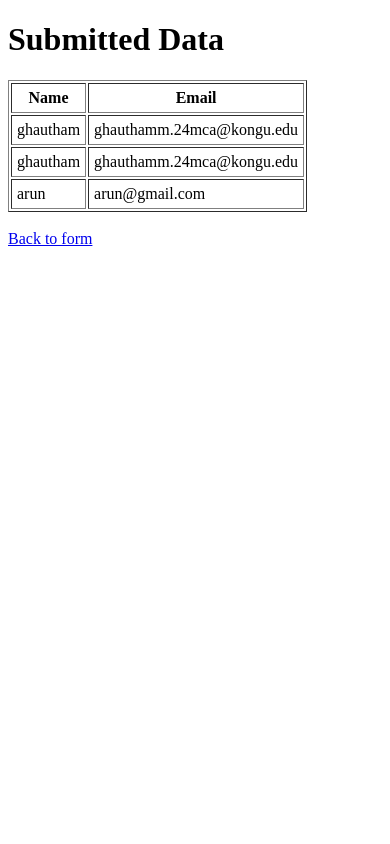
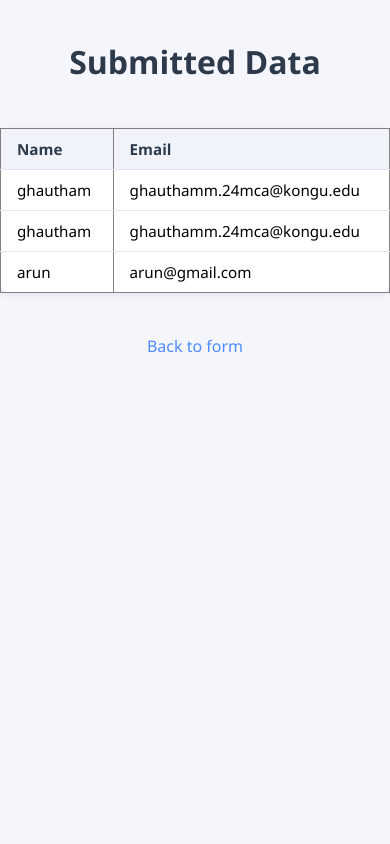
Before and after one commit to ghauthamm/fullstack, a Node server app: page /data in a window 390 px wide. Run offline with Node 20, Linux system fonts and the light colour scheme; some libraries are stand-ins or nearby versions.

Commit message:
Third commit

```diff
--- a/views/layouts/main.handlebars
+++ b/views/layouts/main.handlebars
@@ -4,6 +4,93 @@
   <meta charset="UTF-8">
   <meta name="viewport" content="width=device-width, initial-scale=1.0">
   <title>{{title}}</title>
+  <style>
+    body {
+      font-family: 'Segoe UI', Tahoma, Geneva, Verdana, sans-serif;
+      background: #f4f6fb;
+      margin: 0;
+      padding: 0;
+      min-height: 100vh;
+      display: flex;
+      flex-direction: column;
+      align-items: center;
+    }
+    h1 {
+      color: #2d3a4b;
+      margin-top: 40px;
+    }
+    form, table {
+      background: #fff;
+      padding: 24px 32px;
+      border-radius: 10px;
+      box-shadow: 0 2px 8px rgba(0,0,0,0.07);
+      margin-top: 24px;
+    }
+    label {
+      font-weight: 500;
+      color: #2d3a4b;
+    }
+    input[type="text"], input[type="email"] {
+      padding: 8px 12px;
+      border: 1px solid #cfd8dc;
+      border-radius: 5px;
+      margin-bottom: 12px;
+      width: 220px;
+      font-size: 1rem;
+    }
+    button {
+      background: #4f8cff;
+      color: #fff;
+      border: none;
+      padding: 10px 22px;
+      border-radius: 5px;
+      font-size: 1rem;
+      cursor: pointer;
+      transition: background 0.2s;
+    }
+    button:hover {
+      background: #2563eb;
+    }
+    table {
+      border-collapse: collapse;
+      width: 100%;
+      min-width: 350px;
+    }
+    th, td {
+      padding: 10px 16px;
+      border-bottom: 1px solid #e0e7ef;
+      text-align: left;
+    }
+    th {
+      background: #f0f4fa;
+      color: #2d3a4b;
+    }
+    tr:last-child td {
+      border-bottom: none;
+    }
+    a {
+      color: #4f8cff;
+      text-decoration: none;
+      font-weight: 500;
+      margin-top: 20px;
+      display: inline-block;
+    }
+    a:hover {
+      text-decoration: underline;
+    }
+    @media (max-width: 600px) {
+      form, table {
+        padding: 12px 6px;
+        min-width: unset;
+      }
+      table {
+        font-size: 0.95rem;
+      }
+      input[type="text"], input[type="email"] {
+        width: 100%;
+      }
+    }
+  </style>
 </head>
 <body>
   {{{body}}}
```
Also changed, not shown: public/form.html (+62 -2 lines).
